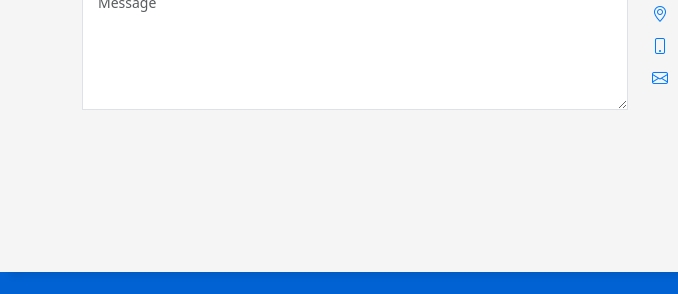
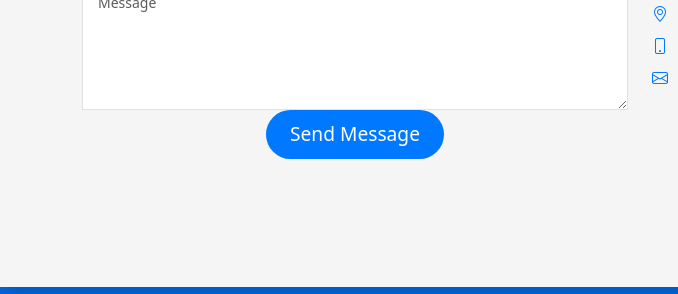
Before and after one commit to AdityaSidham/Adi_Portfolio, a plain HTML site: page index.html in a window 1280 px wide. Shown: the part 5735-6029 px from the top of the page, 0-678 px from the left. Drawn offline with Linux system fonts and the light colour scheme.

Commit message:
Fixed Form filling Functionality using FormSpree

```diff
--- a/index.html
+++ b/index.html
@@ -805,9 +805,9 @@
 <!--                            <div class="error-message"></div>-->
 <!--                            <div class="sent-message">Your message has been sent. Thank you!</div>-->
 <!--                          </div>-->
-<!--                          <div class="col-md-12 text-center">-->
-<!--                            <button type="submit" class="button button-a button-big button-rouded">Send Message</button>-->
-<!--                          </div>-->
+                          <div class="col-md-12 text-center">
+                            <button type="submit" class="button button-a button-big button-rouded">Send Message</button>
+                          </div>
                         </div>
                       </form>
 
```
